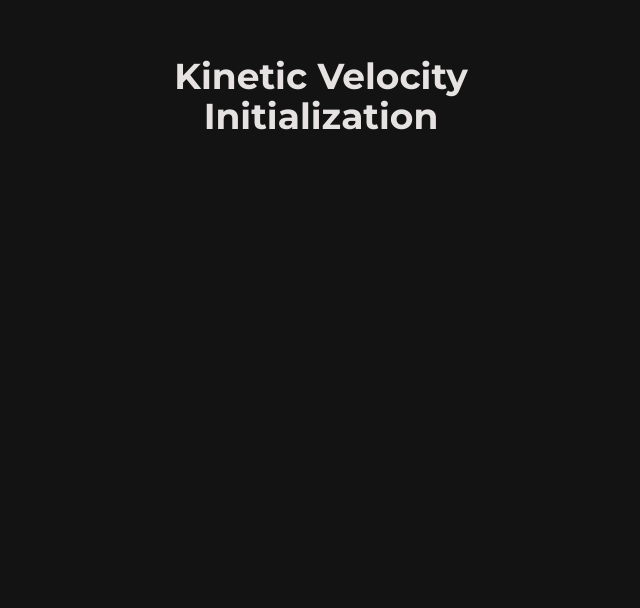
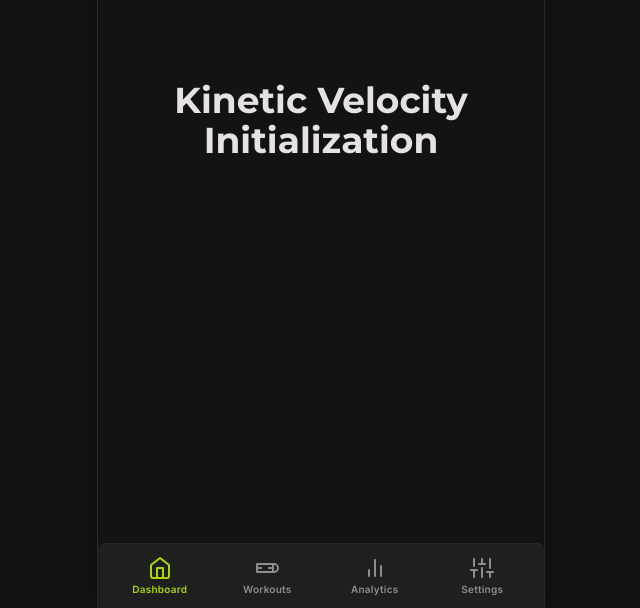
Before and after one commit to salmanfarismp/off-the-limits, a Next.js app: page / in a window 1280 px wide. Shown: the part 304-912 px from the top of the page, without its empty margins (319-959 px from the left). Before the commit the page ends 800 px from the top, so only its background shows below. Built offline with nearby package versions, Linux system fonts and the light colour scheme.

Commit message:
initial PWA setup

```diff
--- a/app/layout.tsx
+++ b/app/layout.tsx
@@ -1,6 +1,7 @@
 import type { Metadata } from "next";
 import { Montserrat, Inter } from "next/font/google";
 import "./globals.css";
+import BottomNavigation from "@/components/BottomNavigation";
 
 const montserrat = Montserrat({
   subsets: ["latin"],
@@ -17,6 +18,15 @@ const inter = Inter({
 export const metadata: Metadata = {
   title: "Kinetic Velocity",
   description: "High-performance fitness tracking PWA",
+  manifest: "/manifest.json",
+};
+
+export const viewport = {
+  width: "device-width",
+  initialScale: 1,
+  maximumScale: 1,
+  userScalable: false,
+  themeColor: "#131313",
 };
 
 export default function RootLayout({
@@ -29,7 +39,20 @@ export default function RootLayout({
       lang="en"
       className={`${montserrat.variable} ${inter.variable} h-full antialiased`}
     >
-      <body className="min-h-full flex flex-col">{children}</body>
+      <head>
+        <meta name="apple-mobile-web-app-capable" content="yes" />
+        <meta name="apple-mobile-web-app-status-bar-style" content="black" />
+        <link rel="manifest" href="/manifest.json" />
+      </head>
+      <body className="min-h-screen bg-[#0a0a0a] text-[#e5e2e1] flex justify-center items-start">
+        {/* Persistent mobile-first container */}
+        <div className="w-full max-w-md min-h-screen bg-[#131313] flex flex-col relative border-x border-[#2a2a2a] shadow-2xl overflow-hidden pb-16">
+          <main className="flex-1 px-4 py-6 overflow-y-auto">
+            {children}
+          </main>
+          <BottomNavigation />
+        </div>
+      </body>
     </html>
   );
 }
--- /dev/null
+++ b/components/BottomNavigation.tsx
@@ -0,0 +1,122 @@
+"use client";
+
+import React, { useState } from "react";
+
+type Tab = "dashboard" | "workouts" | "analytics" | "settings";
+
+export default function BottomNavigation() {
+  const [activeTab, setActiveTab] = useState<Tab>("dashboard");
+
+  const navItems = [
+    {
+      id: "dashboard" as Tab,
+      label: "Dashboard",
+      icon: (
+        <svg
+          xmlns="http://www.w3.org/2000/svg"
+          viewBox="0 0 24 24"
+          fill="none"
+          stroke="currentColor"
+          strokeWidth="2"
+          strokeLinecap="round"
+          strokeLinejoin="round"
+          className="w-6 h-6"
+        >
+          <path d="m3 9 9-7 9 7v11a2 2 0 0 1-2 2H5a2 2 0 0 1-2-2z" />
+          <polyline points="9 22 9 12 15 12 15 22" />
+        </svg>
+      ),
+    },
+    {
+      id: "workouts" as Tab,
+      label: "Workouts",
+      icon: (
+        <svg
+          xmlns="http://www.w3.org/2000/svg"
+          viewBox="0 0 24 24"
+          fill="none"
+          stroke="currentColor"
+          strokeWidth="2"
+          strokeLinecap="round"
+          strokeLinejoin="round"
+          className="w-6 h-6"
+        >
+          <path d="M18 8h1a4 4 0 0 1 0 8h-1" />
+          <path d="M2 8h16v8H2z" />
+          <path d="M6 12H2" />
+          <path d="M14 12h4" />
+        </svg>
+      ),
+    },
+    {
+      id: "analytics" as Tab,
+      label: "Analytics",
+      icon: (
+        <svg
+          xmlns="http://www.w3.org/2000/svg"
+          viewBox="0 0 24 24"
+          fill="none"
+          stroke="currentColor"
+          strokeWidth="2"
+          strokeLinecap="round"
+          strokeLinejoin="round"
+          className="w-6 h-6"
+        >
+          <line x1="18" y1="20" x2="18" y2="10" />
+          <line x1="12" y1="20" x2="12" y2="4" />
+          <line x1="6" y1="20" x2="6" y2="14" />
+        </svg>
+      ),
+    },
+    {
+      id: "settings" as Tab,
+      label: "Settings",
+      icon: (
+        <svg
+          xmlns="http://www.w3.org/2000/svg"
+          viewBox="0 0 24 24"
+          fill="none"
+          stroke="currentColor"
+          strokeWidth="2"
+          strokeLinecap="round"
+          strokeLinejoin="round"
+          className="w-6 h-6"
+        >
+          <line x1="4" y1="21" x2="4" y2="14" />
+          <line x1="4" y1="10" x2="4" y2="3" />
+          <line x1="12" y1="21" x2="12" y2="12" />
+          <line x1="12" y1="8" x2="12" y2="3" />
+          <line x1="20" y1="21" x2="20" y2="16" />
+          <line x1="20" y1="12" x2="20" y2="3" />
+          <line x1="1" y1="14" x2="7" y2="14" />
+          <line x1="9" y1="8" x2="15" y2="8" />
+          <line x1="17" y1="16" x2="23" y2="16" />
+        </svg>
+      ),
+    },
+  ];
+
+  return (
+    <nav className="absolute bottom-0 left-0 right-0 w-full bg-[#201f1f] border-t border-[#2a2a2a] rounded-t-[0.5rem] z-50">
+      <div className="flex justify-around items-center h-16 px-2">
+        {navItems.map((item) => {
+          const isActive = activeTab === item.id;
+          return (
+            <button
+              key={item.id}
+              onClick={() => setActiveTab(item.id)}
+              className={`flex flex-col items-center justify-center w-20 h-14 active:scale-95 transition-transform duration-100 outline-none ${
+                isActive ? "text-[#abd600]" : "text-[#8e8d8c]"
+              }`}
+            >
+              <div className="mb-0.5">{item.icon}</div>
+              <span className="text-[10px] font-semibold tracking-wide font-inter">
+                {item.label}
+              </span>
+            </button>
+          );
+        })}
+      </div>
+    </nav>
+  );
+}
```
